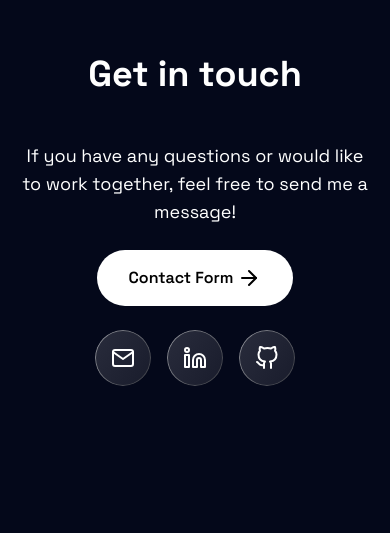
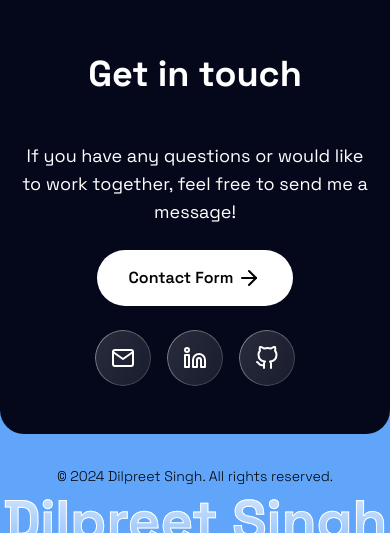
Before and after one commit to dilpreetsinghaulakh/Portfolio, a Next.js app: page / in a window 390 px wide. Shown: the part 4136-4669 px from the top of the page. Before the commit the page ends 4522 px from the top, so only its background shows below. Built offline with nearby package versions, Linux system fonts and the light colour scheme.

Commit message:
feat: Add Footer component to the layout
- Add Footer component to the layout for consistent page structure
- Improve accessibility and user experience by including a footer section
- Update layout.tsx to import and render the Footer component

```diff
--- a/src/app/layout.tsx
+++ b/src/app/layout.tsx
@@ -1,6 +1,7 @@
 import type { Metadata } from "next";
 import "../styles/globals.css";
 import Header from "@/components/common/header";
+import Footer from "@/components/common/footer";
 
 export const metadata: Metadata = {
   title: "Dilpreet Singh",
@@ -17,6 +18,7 @@ export default function RootLayout({
       <body>
         <Header />
         <main className="w-main-content max-w-6xl mx-auto">{children}</main>
+        <Footer />
       </body>
     </html>
   );
--- a/src/components/common/footer.tsx
+++ b/src/components/common/footer.tsx
@@ -1,36 +1,18 @@
 export default function Footer() {
   return (
     <>
-      <footer className="mt-6 w-[90%]  mx-[5vw] px-8 rounded-2xl mb-4 bg-slate-900 px text-white">
-        <div className="mx-auto max-w-5xl py-3 flex">
-          <div className="my-auto w-1/2 sm:p-8 pl-0">
-            <object
-              title="ds. Logo"
-              data="/logo.svg"
-              className="invert select-none w-full sm:max-h-[40vh] aspect-square"
-            ></object>
-          </div>
-          <div className="w-full h-auto">
-            <div className="h-3/4 grid grid-rows-2 sm:grid-cols-2 sm:grid-rows-none">
-              <div className="w-full flex justify-end content-center h-full">
-                <a
-                  href="/contact"
-                  className=" my-auto h-fit border-[#f2eee9] bg-gradient-to-r from-[#e3ffe7] to-[#e3ffe7] via-[#d9e7ff] text-black bg-[length:300%_auto] animation-gradient border hover:scale-110 transition-transform  px-6 py-2 text-xl rounded-2xl"
-                >
-                  Contact
-                </a>
-              </div>
-              <div className=" w-full font-light h-full text-2xl flex flex-col justify-center gap-2 items-end ">
-                <a href="/">Home</a>
-                <a href="/blog">Blog</a>
-                <a href="/about">About</a>
-              </div>
-            </div>
-            <h3 className="h-1/4 text-right font-jetBrain text-slate-400 font-light  w-full m-0 p-0 left-0 pb-4 invisible sm:visible">
-              2024 Dilpreet Singh
-            </h3>
-          </div>
-        </div>
+      <footer className="w-full bg-blue-400 relative flex flex-col items-center text-black overflow-hidden">
+        <div className="w-full absolute top-0 bg-background h-12 rounded-b-3xl"></div>
+        <p className="mt-20 mb-[calc(8vw+1rem)] max-w-6xl text-center text-sm font-light z-10">
+          © {new Date().getFullYear()} Dilpreet Singh. All rights reserved.
+        </p>
+
+        <h3
+          className="absolute -bottom-[8vw] text-[14.5vw] select-none font-black bg-clip-text text-transparent bg-gradient-to-b from-white/80 to-white/20"
+          style={{ WebkitTextStroke: "1px #ffffff" }}
+        >
+          Dilpreet Singh
+        </h3>
       </footer>
     </>
   );
```
